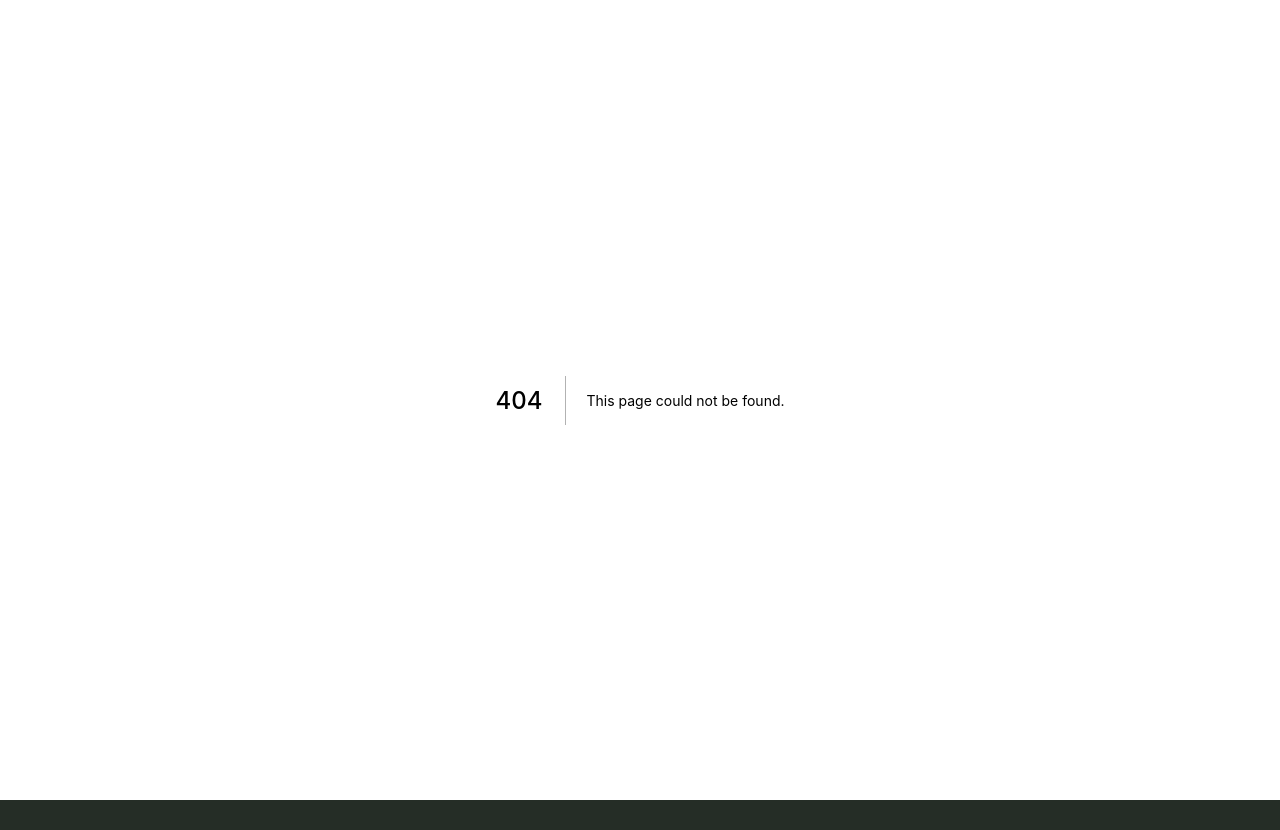
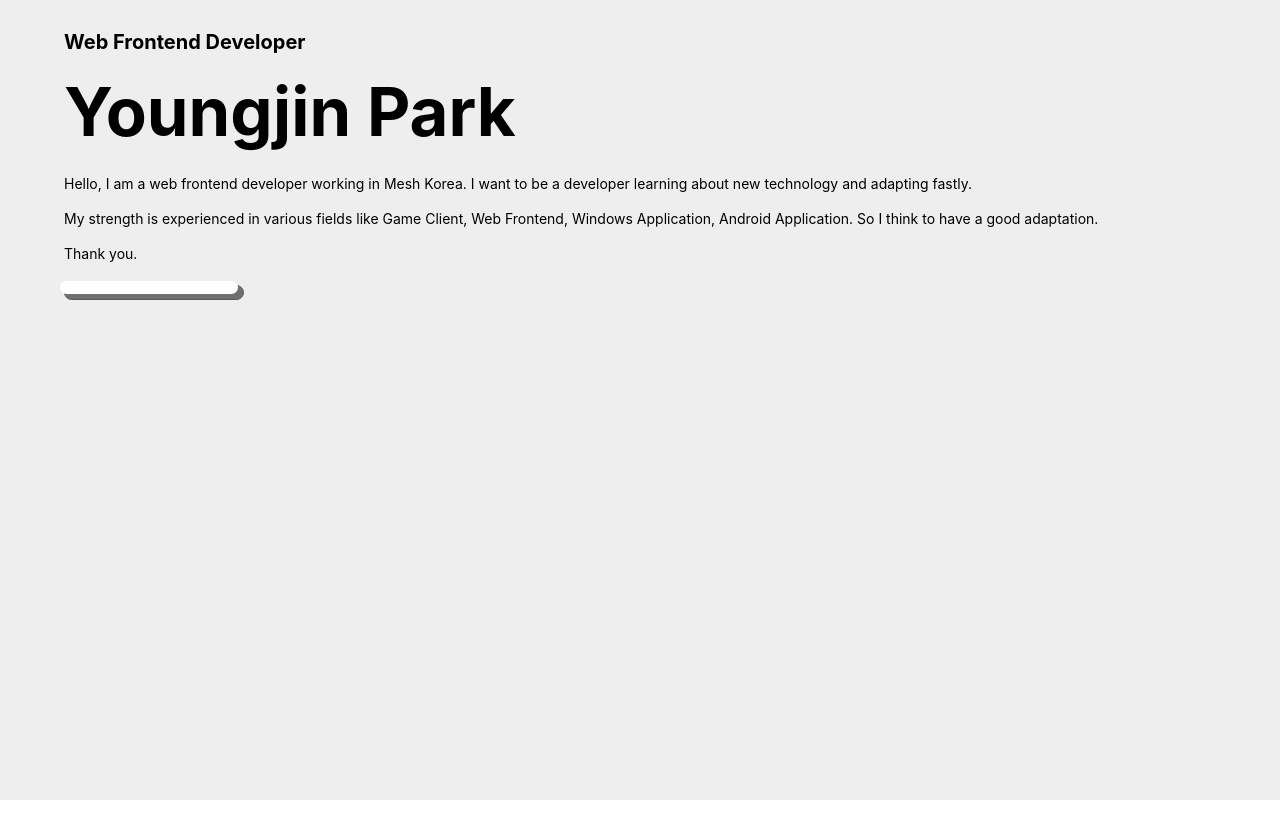
Before and after one commit to kand193/personal-portfolio-project, a Next.js app: page /about in a window 1280 px wide. Before the commit this address had no page. Before the commit the page ends 800 px from the top, so only its background shows below. Built offline with nearby package versions, Linux system fonts and the light colour scheme.

Commit message:
✨ Update interaction

```diff
--- /dev/null
+++ b/src/components/Background.ts
@@ -0,0 +1,13 @@
+import styled from "styled-components";
+
+const Background = styled.div<{ color?: string;}>`
+  position: fixed;
+  top: 0;
+  left: 0;
+  z-index: -1;
+  width: 100vw;
+  height: 100vh;
+  background-color: ${(props) => props.color || "white"};
+`;
+
+export default Background;
--- /dev/null
+++ b/src/components/Bar.tsx
@@ -0,0 +1,41 @@
+import React, { FC, useEffect, useState } from "react";
+import styled from "styled-components";
+
+interface BarProps {
+  length: number;
+}
+
+const Bar: FC<BarProps> = ({ length }: BarProps) => {
+  const [barLength, setBarLength] = useState(0);
+
+  useEffect(() => {
+    setTimeout(() => {
+      setBarLength(length);
+    }, 100);
+  }, [length]);
+
+  return <Wrapper length={barLength} />;
+};
+
+export default Bar;
+
+const Wrapper = styled.div<{ length?: number }>`
+  position: relative;
+  width: ${(props) => (props.length ? `${60 * props.length}px` : "0px")};
+  height: 15px;
+  background-color: #707070;
+  border: 1px solid #5b5b5b;
+  border-radius: 8px;
+  transition: width 1s;
+
+  &::after {
+    position: absolute;
+    top: -5px;
+    left: -5px;
+    width: 100%;
+    height: 100%;
+    background-color: white;
+    border-radius: 8px;
+    content: "";
+  }
+`;
--- a/src/pages/_app.tsx
+++ b/src/pages/_app.tsx
@@ -24,7 +24,6 @@ body {
     Droid Sans,
     Helvetica Neue,
     sans-serif;
-  background-color: rgb(37, 45, 38);
 }
 
 #__next {
--- /dev/null
+++ b/src/pages/about.tsx
@@ -0,0 +1,45 @@
+import React, { FC } from "react";
+import styled from "styled-components";
+
+import Background from "components/Background";
+import Bar from "components/Bar";
+
+const About: FC = () => (
+  <>
+    <Background color="rgb(239,238,238)" />
+    <Wrapper>
+      <Job>Web Frontend Developer</Job>
+      <Name>Youngjin Park</Name>
+      <Description>
+        Hello, I am a web frontend developer working in Mesh Korea. I want to be
+        a developer learning about new technology and adapting fastly.
+        <br /> My strength is experienced in various fields like Game Client,
+        Web Frontend, Windows Application, Android Application. So I think to
+        have a good adaptation.
+        <br />
+        Thank you.
+      </Description>
+      <Bar length={3} />
+    </Wrapper>
+  </>
+);
+
+export default About;
+
+const Wrapper = styled.div`
+  margin: 30px auto;
+`;
+
+const Job = styled.h2`
+  font-size: 20px;
+`;
+
+const Name = styled.h1`
+  margin: 0;
+  font-size: 67px;
+`;
+
+const Description = styled.p`
+  font-size: 14px;
+  line-height: 35px;
+`;
```
Also changed, not shown: src/pages/index.tsx (+7 -0 lines).
